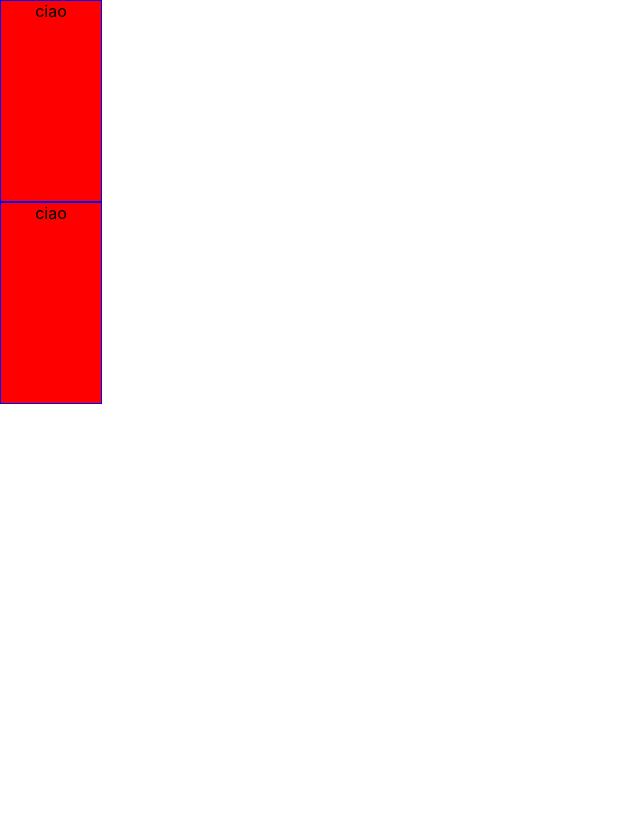
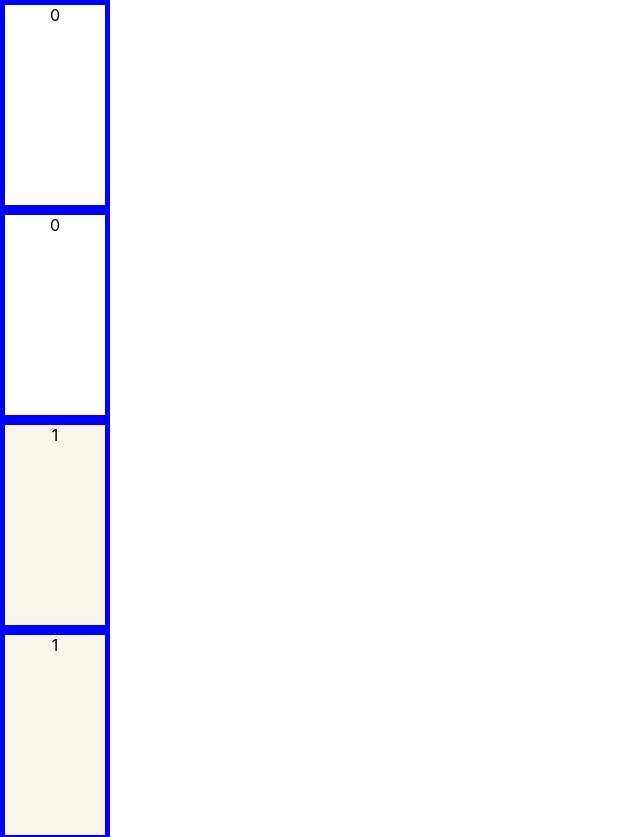
Before and after one commit to AkrasiDalin/Memory-Game-JS, a React (Create React App) app: page / in a window 1280 px wide. Shown: the top 837 px of the page, without its empty margins (0-640 px from the left). Before the commit the page ends 800 px from the top, so only its background shows below. Built offline with nearby package versions, Linux system fonts and the light colour scheme.

Commit message:
Add multiple cards and fix card flip and equality recognition of cards

```diff
--- a/src/App.js
+++ b/src/App.js
@@ -4,29 +4,52 @@ import './App.css';
 function App() {
   let previous = null;
 
+  let cards = [];
+
+  for(let i=0; i<10; i++){
+    cards.push({id:'card_A'+i, content:i, color:`rgb(${255-(i*5)}, ${255-(i*10)}, ${255-(i*20)})`}, {id:'card_B'+i, content:i, color:`rgb(${255-(i*5)}, ${255-(i*10)}, ${255-(i*20)})`})
+  }
+
+
+
   function flip(ob) {
     let target = ob.target;
     console.log(target.innerText)
-    target.style.background == 'green' ? target.style.background = 'red' : target.style.background = 'green';
-    if(previous !== null && previous !== target){
-      console.log('yes',previous.innerText === target.innerText)
+    target.style.borderColor != 'red' ? target.style.borderColor = 'red' : target.style.borderColor = 'blue';
+    if(previous == null){
+      previous = target
+      console.log('FIRST prev:',previous.innerText,'curr:',target.innerText,'no',previous.innerText === target.innerText)
+    }
+    else if(previous.innerText == target.innerText){
+      console.log('SAME prev:',previous.innerText,'curr:',target.innerText,'yes',previous.innerText === target.innerText)
       target.style.display = 'none';
       previous.style.display = 'none';
+      previous = null;
     }
-    else {
-      previous = target
-      console.log('no',previous.innerText === target.innerText)
+    else{
+      console.log('BOHH prev:',previous.innerText,'curr:',target.innerText,'yes',previous.innerText === target.innerText)
+      target.style.borderColor = 'blue'
+      previous.style.borderColor = 'blue'
+        previous = null;
     }
   }
 
   return (
     <div className="App">
-      <div className="cardo" onClick={flip} style={{width: "100px", height:"200px", background: "red", border: "1px solid blue"}}>
+      {cards.map((card, ix)=>
+        <div key={ix} className="cardo" onClick={flip} style={{width: "100px", height:"200px", background: `${card.color}`, border: "5px solid blue"}}>
+          {card.content}
+        </div>
+      )}
+      {/* <div className="cardo" onClick={flip} style={{width: "100px", height:"200px", background: "red", border: "1px solid blue"}}>
         ciao
       </div>
       <div className="cardo" onClick={flip} style={{width: "100px", height:"200px", background: "red", border: "1px solid blue"}}>
         ciao
       </div>
+      <div className="cardo" onClick={flip} style={{width: "100px", height:"200px", background: "red", border: "1px solid blue"}}>
+        ciaoL
+      </div> */}
     </div>
   );
 }
```
